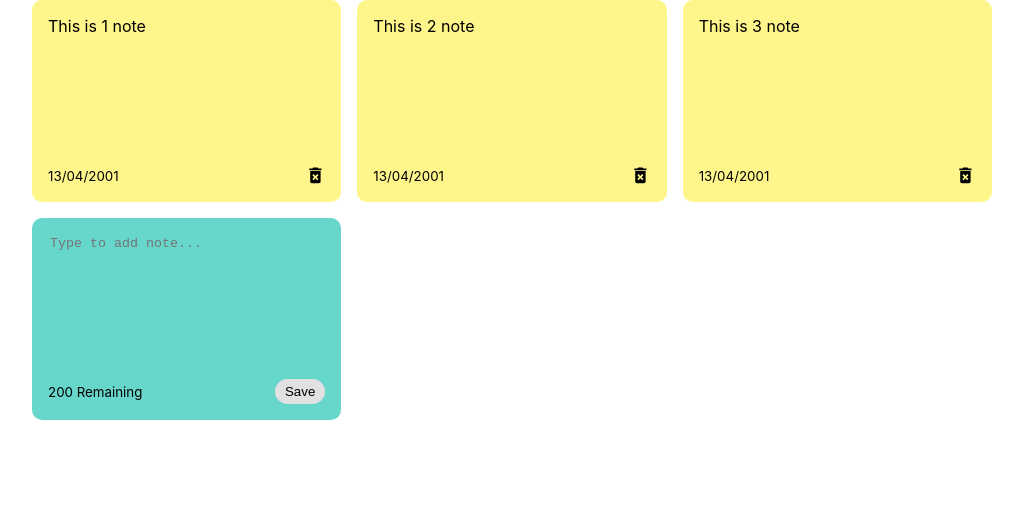
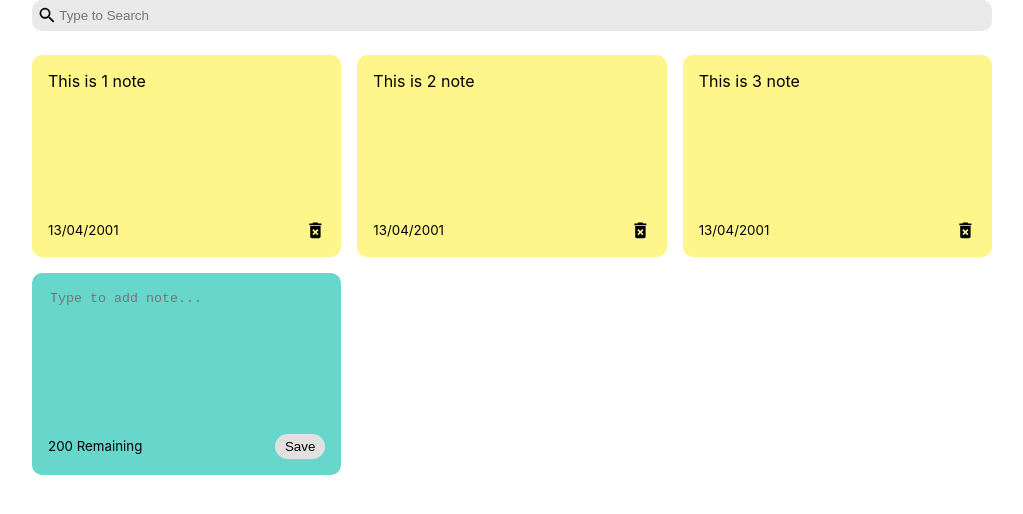
Before and after one commit to AriAgress/Notes-React-App, a React (Create React App) app: page / in a window 1280 px wide. Shown: the top 514 px of the page, without its empty margins (128-1151 px from the left). Built offline with nearby package versions, Linux system fonts and the light colour scheme.

Commit message:
Add(App): Search bar

```diff
--- a/src/App.js
+++ b/src/App.js
@@ -1,6 +1,7 @@
 import { useState } from 'react';
 import { nanoid } from 'nanoid';
 import NotesList from './components/NotesList/NotesList';
+import Search from './components/Search/Search';
 
 function App() {
   const [notes, setNotes] = useState([
@@ -39,6 +40,7 @@ function App() {
 
   return (
     <div className='container'>
+      <Search />
       <NotesList
         notes={notes}
         handleAddNote={addNote}
--- a/src/components/Search/Search.js
+++ b/src/components/Search/Search.js
@@ -1,9 +1,11 @@
 import React from 'react';
+import { MdSearch } from 'react-icons/md';
 
 const Search = () => {
   return (
     <div className='search'>
       <MdSearch className='search-icon' size='1.3em' />
+      <input type='text' placeholder='Type to Search' />
     </div>
   );
 };
```
